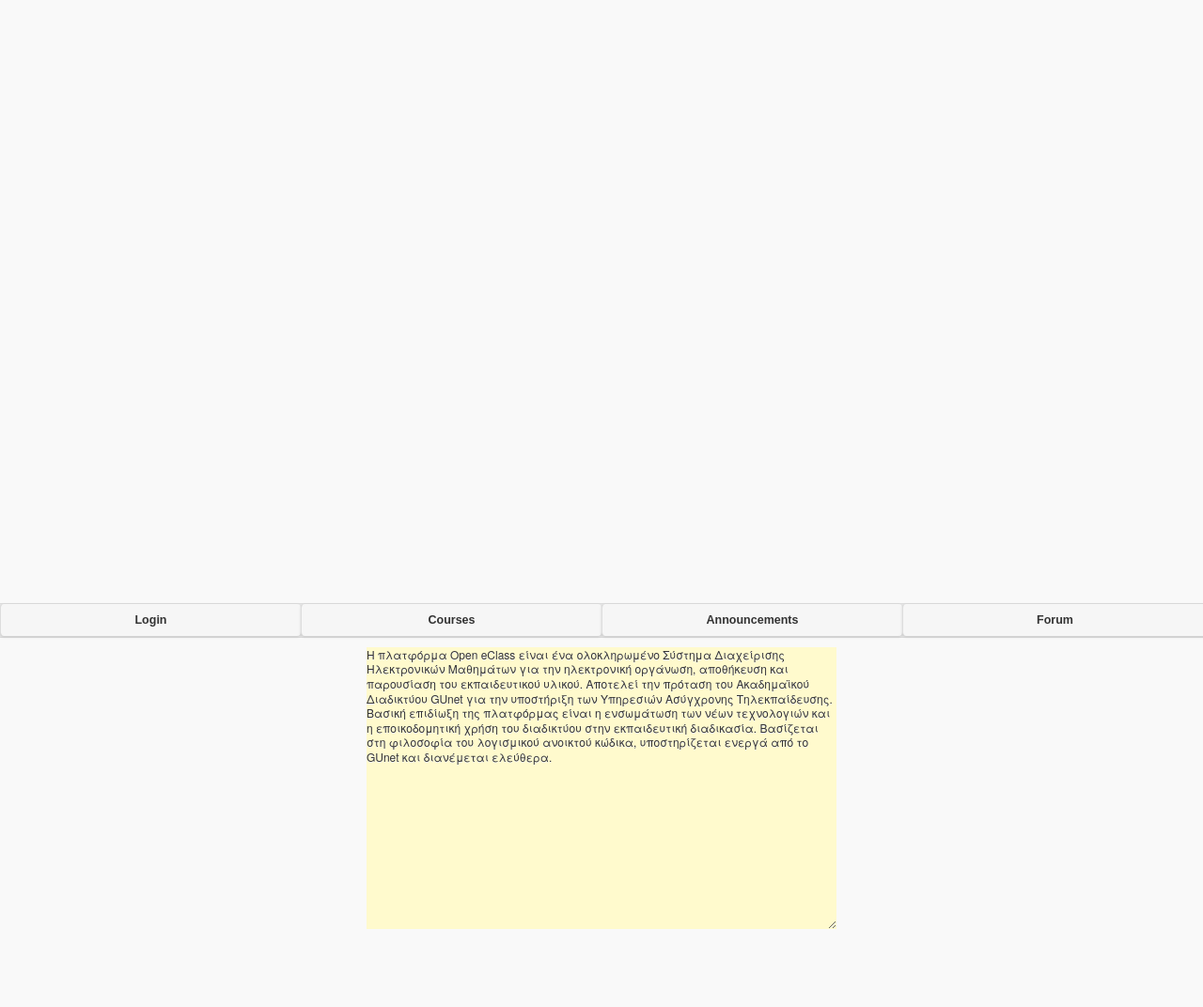
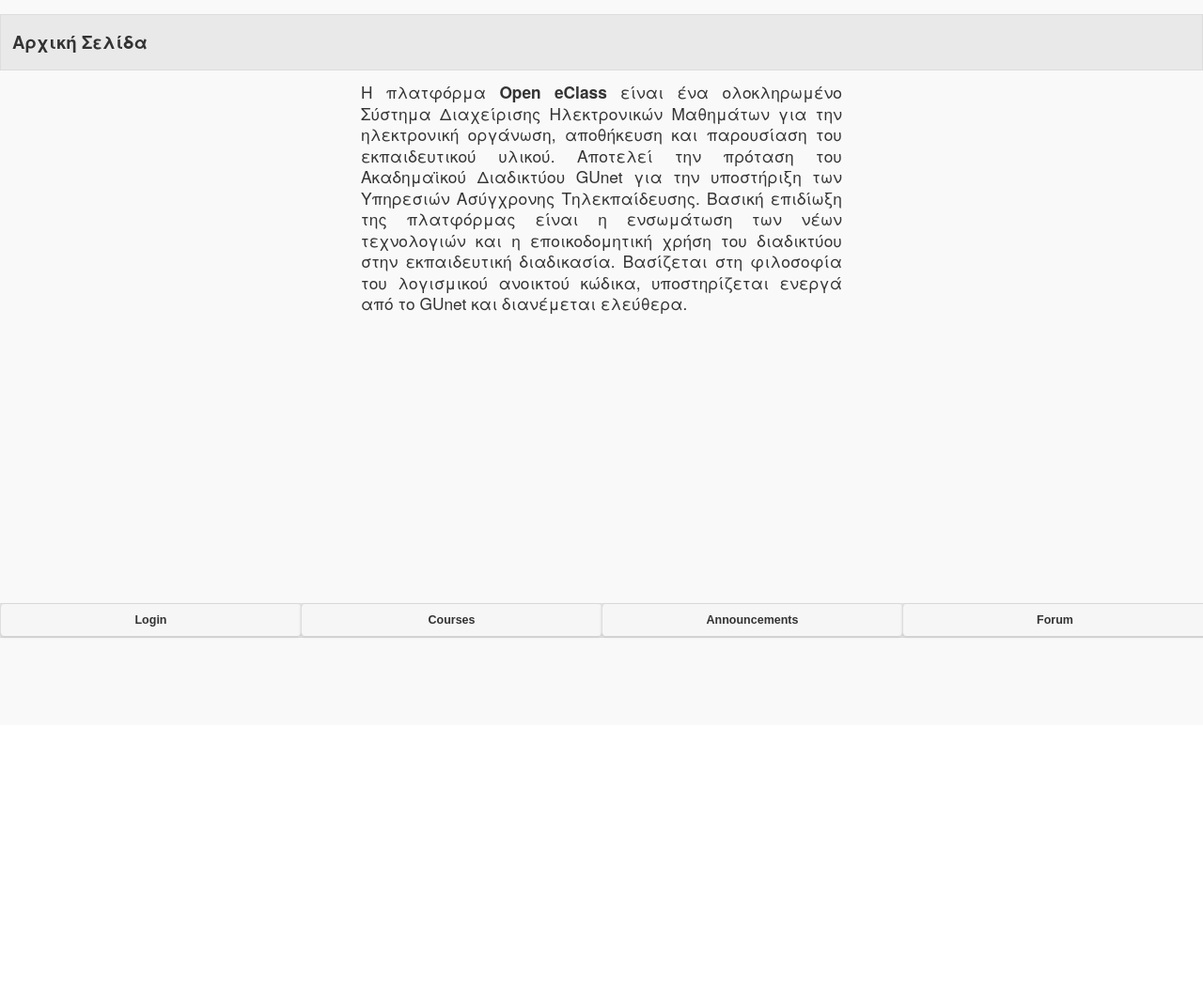
Before and after one commit to maellak/openeclass-mobile, a PHP site: page / in a window 1280 px wide. Shown: the part 122-1194 px from the top of the page at 94% size. After the commit the page ends 801 px from the top, so only its background shows below. Run offline with PHP 8.4, Linux system fonts and the light colour scheme.

Commit message:
format changes

```diff
--- a/index.html
+++ b/index.html
@@ -51,18 +51,27 @@
 <div class="ui-panel-wrapper">
 <div class="ui-header ui-bar-inherit" data-role="header" role="banner"><img class="logo" src="logo.png" />
 </div>
+<br>
+<div class="ui-grid-c">
+    <div class="ui-block">
+        <div class="ui-bar ui-bar-a">
+            <p><span class="pt14">Αρχική Σελίδα</span></p>
+        </div>
+    </div>
+</div>
+
+<div class="generalDescription">
+            <p><span class="pt13">Η πλατφόρμα <strong>Open eClass</strong> είναι ένα ολοκληρωμένο Σύστημα Διαχείρισης Ηλεκτρονικών Μαθημάτων για την ηλεκτρονική οργάνωση, αποθήκευση και παρουσίαση του εκπαιδευτικού υλικού. Αποτελεί την πρόταση του Ακαδημαϊκού Διαδικτύου GUnet για την υποστήριξη των Υπηρεσιών Ασύγχρονης Τηλεκπαίδευσης. Βασική επιδίωξη της πλατφόρμας είναι η ενσωμάτωση των νέων τεχνολογιών και η εποικοδομητική χρήση του διαδικτύου στην εκπαιδευτική διαδικασία. Βασίζεται στη φιλοσοφία του λογισμικού ανοικτού κώδικα, υποστηρίζεται ενεργά από το GUnet και διανέμεται ελεύθερα.</span></p>
+</div>
+
+
+
 </div>
 
 <br>
 <br>
 <br>
-<div id="courseList" class='divScroll'>
-Η πλατφόρμα Open eClass είναι ένα ολοκληρωμένο Σύστημα Διαχείρισης Ηλεκτρονικών Μαθημάτων για την ηλεκτρονική οργάνωση,
-αποθήκευση και παρουσίαση του εκπαιδευτικού υλικού. Αποτελεί την πρόταση του Ακαδημαϊκού Διαδικτύου GUnet για την υποστήριξη
- των Υπηρεσιών Ασύγχρονης Τηλεκπαίδευσης. Βασική επιδίωξη της πλατφόρμας είναι η ενσωμάτωση των νέων τεχνολογιών και η εποικοδομητική
- χρήση του διαδικτύου στην εκπαιδευτική διαδικασία.
- Βασίζεται στη φιλοσοφία του λογισμικού ανοικτού κώδικα, υποστηρίζεται ενεργά από το GUnet και διανέμεται ελεύθερα.
-</div>
+
 </br>
 </br></br>
 
@@ -106,15 +115,18 @@
 
 <div id="rightpanel1" class="ui-panel ui-panel-position-right ui-panel-display-reveal ui-body-a ui-panel-animate ui-panel-closed" data-theme="a" data-display="overlay" data-position="right" data-role="panel">
 <div class="ui-panel-inner">
-<h3>Login form</h3>
-<p>
+<h1>Login form</h1>
+<br><br>
 <form id="loginForm">
-	 Username: <input id="uname" type="text" name="uname" placeholder="Username"><br>
+
+         <div class="pt14">
+         Username:</span> <input id="uname" type="text" name="uname" placeholder="Username"><br>
 	 Password: <input id="pass" type="password" name="pass" placeholder="Password"><br>
 	  <button id="submit">Login</button>
+         </div>
 </form>
-
-<a id="closeButton" class="ui-btn ui-shadow ui-corner-all ui-btn-a ui-icon-delete ui-btn-icon-left ui-btn-inline" data-rel="close" href="#demo-links">Close</a>
+<br><br>
+<div class="closeButton"><a class="ui-btn ui-shadow ui-corner-all ui-btn-a ui-icon-delete ui-btn-icon-left ui-btn-inline" data-rel="close" href="#demo-links">Close</a></div>
 </div>
 </div>
 
--- a/style.css
+++ b/style.css
@@ -14,8 +14,19 @@
 }
 
 .closeButton {
-	vertical-align:bottom;
+	text-align:center;
+}
 
+.generalDescription {
+    text-align: justify;
+    padding-left: 30%;
+    padding-right: 30%;
+}
 
+.pt14 {
+    font-size: 14pt;
+}
 
-	}
+.pt13 {
+    font-size: 13pt;
+}
```
